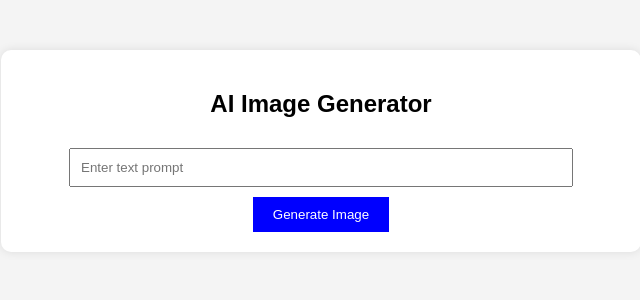
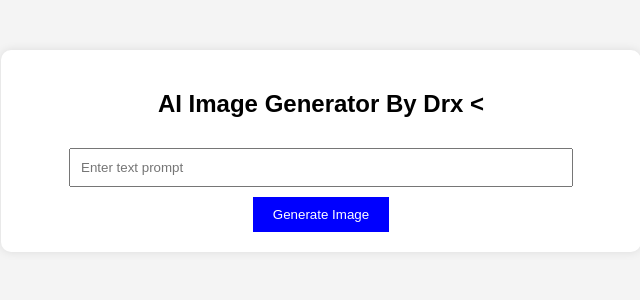
Before and after one commit to drxMalick123/Img-generator-ai, a Flask app: page / in a window 1280 px wide. Shown: the top 300 px of the page, without its empty margins (319-959 px from the left). Run offline with Flask 3, Linux system fonts and the light colour scheme.

Commit message:
Update index.html

```diff
--- a/templates/index.html
+++ b/templates/index.html
@@ -3,12 +3,12 @@
 <head>
     <meta charset="UTF-8">
     <meta name="viewport" content="width=device-width, initial-scale=1.0">
-    <title>AI Image Generator</title>
+    <title>AI Image Generator By Drx </title>
     <link rel="stylesheet" href="{{ url_for('static', filename='style.css') }}">
 </head>
 <body>
     <div class="container">
-        <h2>AI Image Generator</h2>
+        <h2>AI Image Generator  By Drx <</h2>
         <input type="text" id="textInput" placeholder="Enter text prompt">
         <button onclick="generateImage()">Generate Image</button>
         <div id="output"></div>
```
